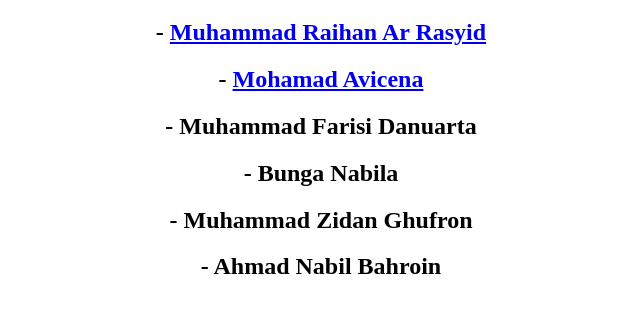
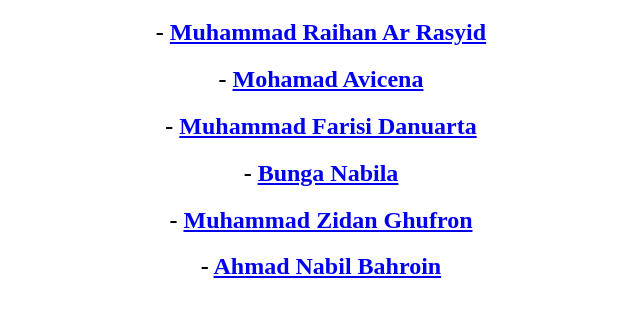
Before and after one commit to Pixel-Intern-2023/git-basic, a plain HTML site: page index.html in a window 1280 px wide. Shown: the part 61-378 px from the top of the page, without its empty margins (319-959 px from the left). Drawn offline with Linux system fonts and the light colour scheme.

Commit message:
fix: a href link

```diff
--- a/index.html
+++ b/index.html
@@ -21,13 +21,13 @@
     <h2>- <a href="raihan.html"> Muhammad Raihan Ar Rasyid</a></h2>
 
     <h2>- <a href="abi.html">Mohamad Avicena</a></h2>
-    <h2>- <a href="faris.html"></a>Muhammad Farisi Danuarta</a></h2>
+    <h2>- <a href="faris.html">Muhammad Farisi Danuarta</a></h2>
 
-    <h2>- <a href="bunga.html"></a>Bunga Nabila</a></h2>
+    <h2>- <a href="bunga.html">Bunga Nabila</a></h2>
 
-    <h2>- <a href="zidan.html"></a>Muhammad Zidan Ghufron</a></h2>
+    <h2>- <a href="zidan.html">Muhammad Zidan Ghufron</a></h2>
 
-    <h2>- <a href="nabil.html"></a>Ahmad Nabil Bahroin</a></h2>
+    <h2>- <a href="nabil.html">Ahmad Nabil Bahroin</a></h2>
 
 
 </body>
```
